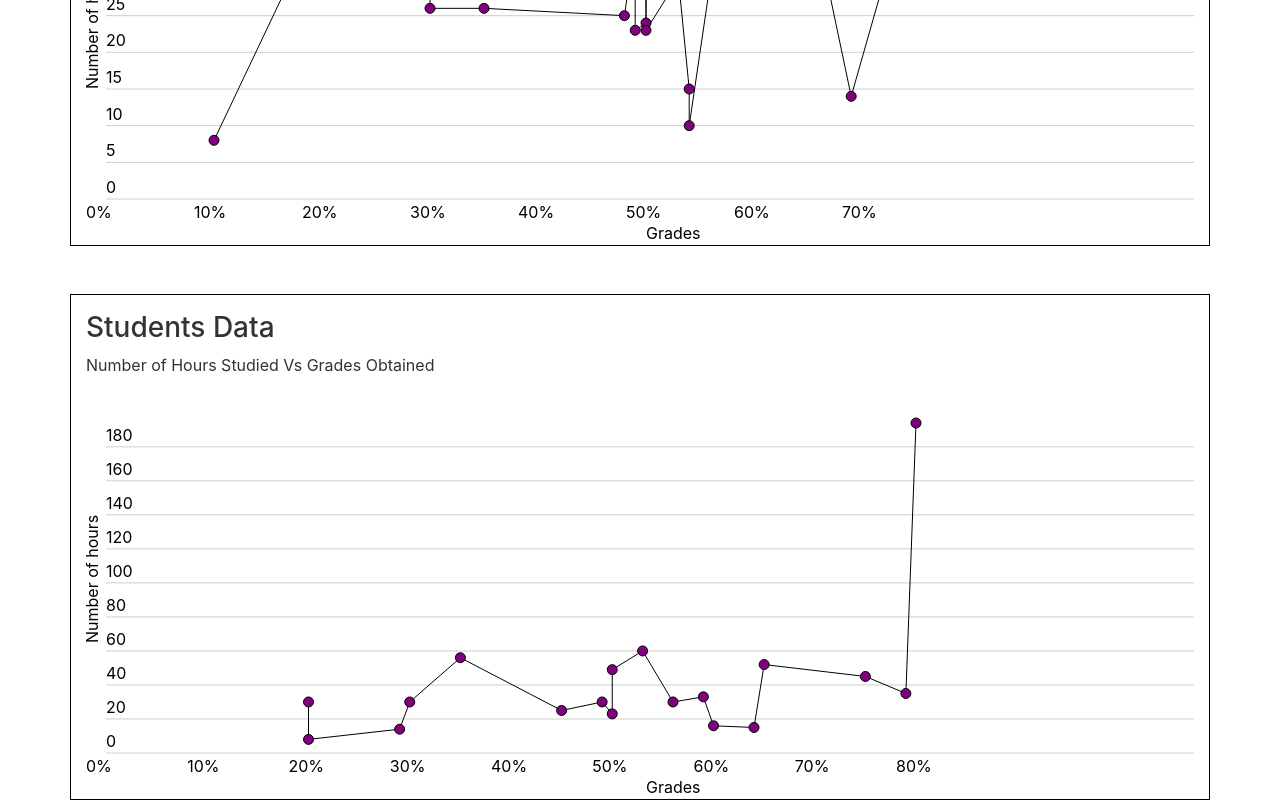
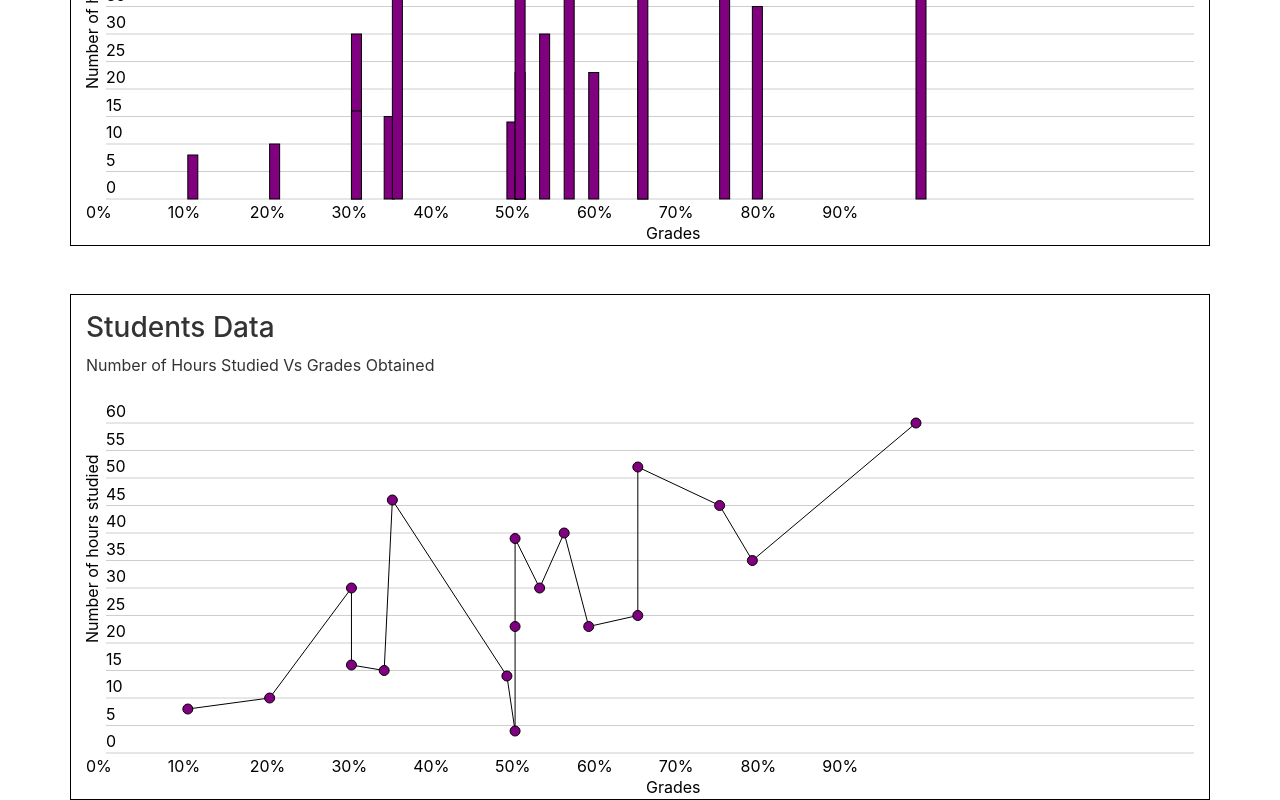
Before and after one commit to Anuradha-27/Line-Chart-Svelte-and-D3-, a Svelte app: page / in a window 1280 px wide. Shown: the part 821-1621 px from the top of the page. Built offline with nearby package versions, Linux system fonts and the light colour scheme.

Commit message:
Minor changes

```diff
--- a/src/App.svelte
+++ b/src/App.svelte
@@ -1,5 +1,8 @@
 <script>
   import LineChart from "./components/LineChart.svelte";
+  import ScatterPlot from "./components/ScatterPlot.svelte";
+  import BarChart from "./components/BarChart.svelte";
+  import config from "./components/config/config";
   import data from "./data/data";
   import data1 from "./data/data1";
   import data2 from "./data/data2";
@@ -7,13 +10,13 @@
 
 <section>
   <div class="container mb-5">
-    <LineChart {data} />
+    <ScatterPlot {data} {config}/>
   </div>
   <div class="container mb-5">
-    <LineChart data={data1} />
+    <BarChart {data} {config} />
   </div>
   <div class="container mb-5">
-    <LineChart data={data2} />
+    <LineChart {data} {config} />
   </div>
 </section>
 
--- a/src/components/LineChart.svelte
+++ b/src/components/LineChart.svelte
@@ -6,7 +6,7 @@
   import YAxis from "./YAxis.svelte";
   import Header from "./shared/Header.svelte";
   import Tooltip from "./Tooltip.svelte";
-  import config from "./config/config";
+  export let config
   export let data;
   let width = config.chart.width;
   let height = config.chart.height;
@@ -48,7 +48,7 @@
     <YAxis {height} {yScale} {width} {margin} {yTicks} />
     <g class="circles" transform="translate({margin.left} {margin.top})">
       <text transform={`translate(${-8},${innerHeight / 1.5}) rotate(-90)`}
-        >Number of hours
+        >{config.labels.yAxis}
       </text>
       <path
         d={path(data.sort((a, b) => a.grade - b.grade))}
@@ -73,7 +73,9 @@
           tabIndex="0"
         />
       {/each}
-      <text x={innerWidth / 1.5} y={innerHeight + 40}>Grades</text>
+      <text x={innerWidth / 1.5} y={innerHeight + 40}
+        >{config.labels.xAxis}</text
+      >
     </g>
   </svg>
   {#if hoveredData}
--- a/src/components/config/config.js
+++ b/src/components/config/config.js
@@ -13,5 +13,15 @@
     xTicks: 10,
     yTicks: 10,
   },
+  labels: {
+    xAxis:"Grades",
+    yAxis:"Number of hours studied"
+  },
+  padding: {
+    top: 20,
+    right: 10,
+    left: 10,
+    bottom: 20,
+  }
 };
 module.exports = lineChart;
```
